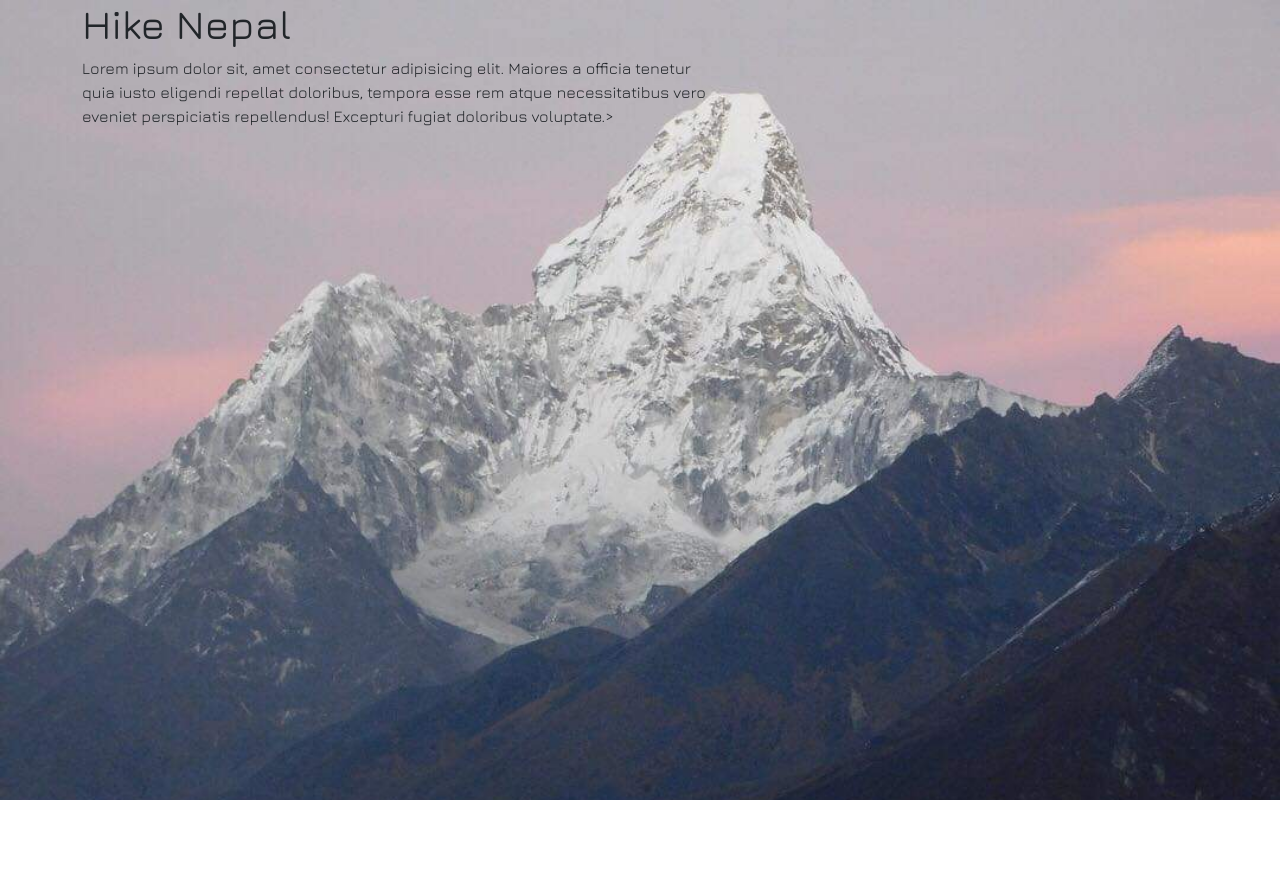
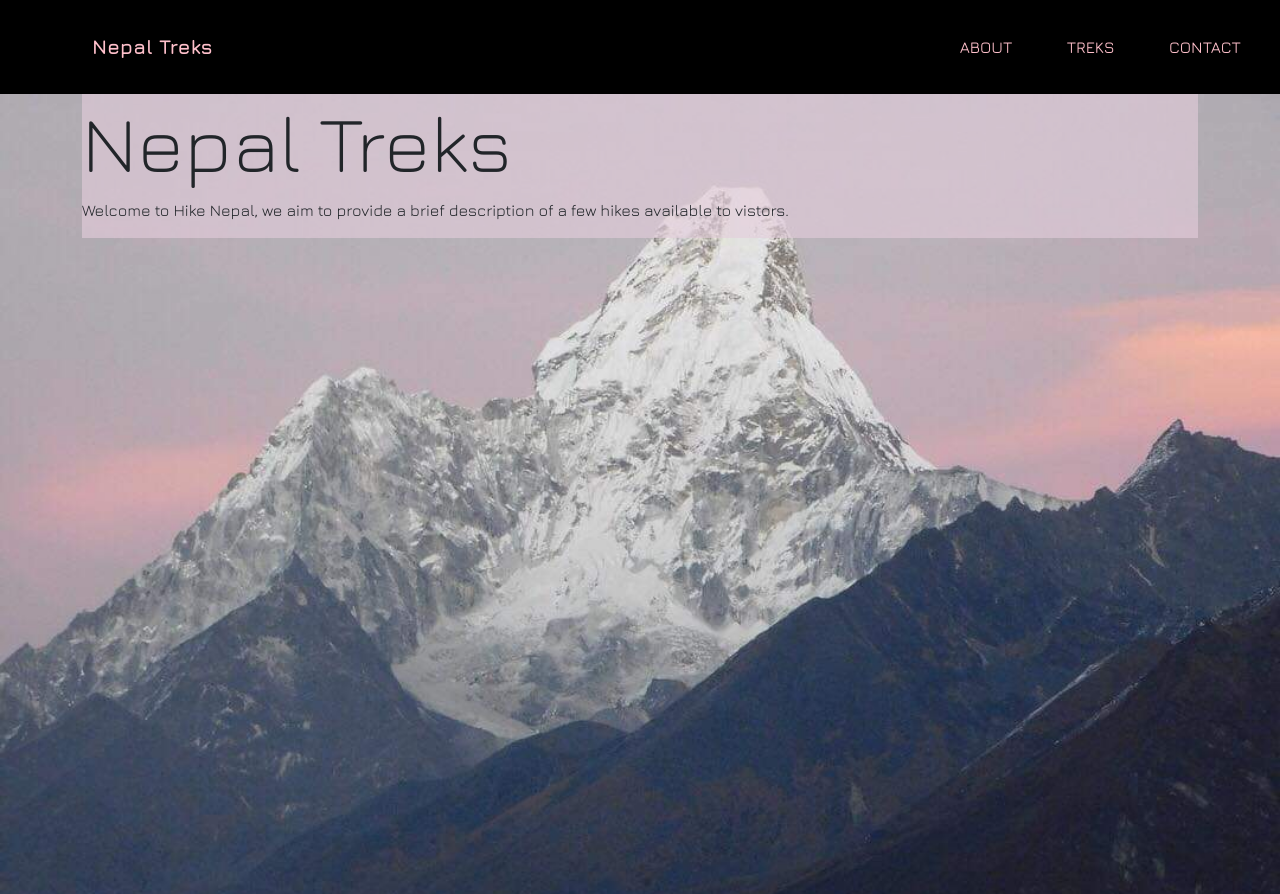
Before and after one commit to ConorDavison/nepal-treks, a plain HTML site: page index.html in a window 1280 px wide. Before the commit the page ends 800 px from the top, so only its background shows below. Drawn offline with nearby package versions, Linux system fonts and the light colour scheme.

Commit message:
added collapsable nav

```diff
--- a/index.html
+++ b/index.html
@@ -11,11 +11,11 @@
 <body>
 
     <!-- header -->
-    <!-- <header class="header-area">
+    <header class="header-area">
         <div class="main-menu">
           <nav class="navbar navbar-expand-lg navbar-light">
             <div class="container-fluid">
-              <a class="navbar-brand" href="#"><strong>Nepal Treks</strong></a>
+              <a class="navbar-brand" href="#" id="title"><strong>Nepal Treks</strong></a>
               <button class="navbar-toggler" type="button" data-bs-toggle="collapse" data-bs-target="#navbarNav" aria-controls="navbarNav" aria-expanded="false" aria-label="Toggle navigation">
                 <span class="navbar-toggler-icon"></span>
               </button>
@@ -35,25 +35,21 @@
             </div>
           </nav>
         </div>
-      </header> -->
-
-
-      <!-- end of header -->
+      </header>
+    <!-- end of header -->
 
       <!-- hero img -->
      <section class="hero">
        <div class="container">
-         <h1>Hike Nepal</h1>
-         <div class="row">
-           <div class="col-md-7">
-             <p>Lorem ipsum dolor sit, amet consectetur adipisicing elit. Maiores a officia tenetur quia iusto eligendi repellat doloribus,
-               tempora esse rem atque necessitatibus vero eveniet perspiciatis repellendus! Excepturi fugiat doloribus voluptate.></p>
-           </div>
+         <div class="d-flex flex-column h-100" id="hero-text">
+          <h1 class="display-1">Nepal Treks</h1>
+          <p>Welcome to Hike Nepal, we aim to provide a brief description of a few hikes available to vistors.</p>
          </div>
        </div>
      </section>
       <!-- end of hero img -->
 
 
+<script src="https://cdn.jsdelivr.net/npm/bootstrap@5.1.3/dist/js/bootstrap.bundle.min.js" integrity="sha384-ka7Sk0Gln4gmtz2MlQnikT1wXgYsOg+OMhuP+IlRH9sENBO0LRn5q+8nbTov4+1p" crossorigin="anonymous"></script>
 </body>
 </html>
--- a/style.css
+++ b/style.css
@@ -12,21 +12,29 @@ html, body{
     font-family: "Jura", sans-serif;
   }
 
-.overlay {
-    background-color: #CCD5AE;
-}
+
 /* End of Common Styles */
 
 /* nav */
+.header-area{
+  background-color: black;
+  color: pink;
+}
+
 .header-area .main-menu .navbar .navbar-brand {
     padding: 0 2rem 0 5rem;
   }
 
-  .header-area .main-menu .nav-item .nav-link {
-    text-transform: uppercase;
-    font-weight: 500;
-    padding: 1.7rem;
-    color: black;
+#title {
+  color: pink;
+}
+
+.header-area .main-menu .nav-item .nav-link {
+  text-transform: uppercase;
+  font-weight: 500;
+  padding: 1.7rem;
+  color: pink;
+  background-color: black;
   }
 
   .header-area .main-menu .navbar-nav .active {
@@ -36,12 +44,21 @@ html, body{
   .header-area .main-menu .navbar-nav :hover {
     background: #FEFAE0;
   }
+
+  .navbar-toggler{
+    background-color: pink;
+  }
   /* end of nav */
 
   /* hero img */
   .hero {
-    background-image: url(./imgs/85a34d30-974d-4f1f-94db-c0c8c87bbc3d.JPG);
+    background: url(./imgs/85a34d30-974d-4f1f-94db-c0c8c87bbc3d.JPG), no-repeat center;
     height: 100vh;
     background-size: cover;
+    background-attachment: fixed;
+  }
+
+  #hero-text {
+    background-color: rgba(229, 206, 220, 0.6);
   }
   /* end of hero  */
```
